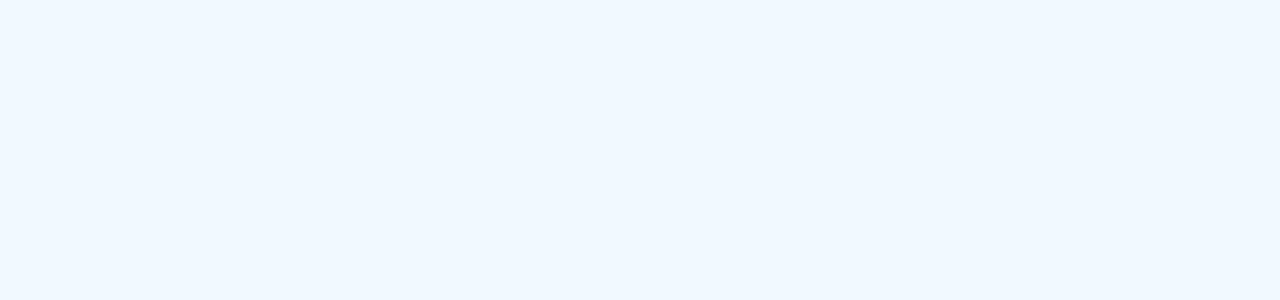
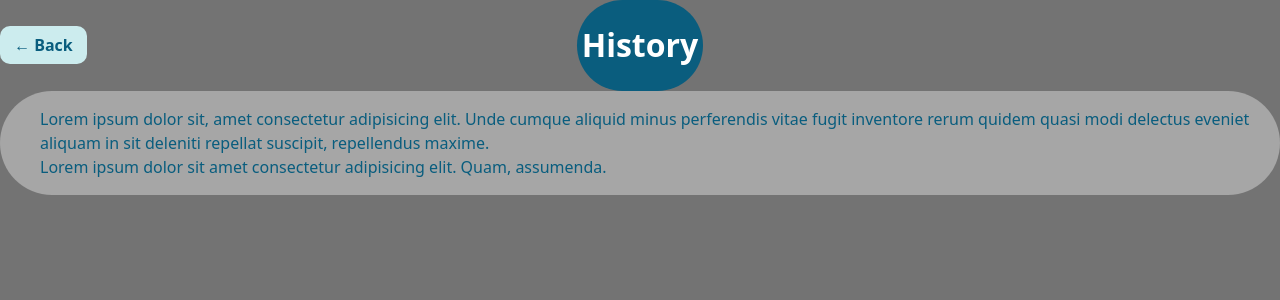
Before and after one commit to eddie-reyes/dtt, a React (Vite) app: page /history in a window 1280 px wide. Before the commit this address had no page. Shown: the top 300 px of the page. Built offline with nearby package versions, Linux system fonts and the light colour scheme.

Commit message:
begin work on history page

```diff
--- a/src/App.jsx
+++ b/src/App.jsx
@@ -4,6 +4,7 @@ import Home from './pages/HomePage.jsx';
 import './App.module.css'
 import CalculatorPage from './pages/CalculatorPage.jsx'
 import LogInPage from './pages/LoginPage.jsx';
+import HistoryPage from './pages/HistoryPage.jsx';
 
 
 function App() {
@@ -14,6 +15,7 @@ function App() {
 		<Route path="/" element={<Home />} />
 		<Route path="/calculator" element={<CalculatorPage />}/>
     <Route path="/login" element={<LogInPage />}/>
+    <Route path="/history" element={<HistoryPage />}/>
 	</Routes>
 
       // <div>
--- /dev/null
+++ b/src/components/History/History.jsx
@@ -0,0 +1,25 @@
+import { Link } from "react-router-dom";
+import styles from "./History.module.css";
+
+export default function history() {
+    return (
+    <div className={styles.body}>
+        <div className={styles.exit}>
+            <Link to="/" className={styles.backButton}>
+                ← Back
+            </Link>
+        </div>
+
+        <div className={styles.title}>
+            <h1>History</h1>
+        </div>
+
+        <div className={styles.content}>
+            <ul className={styles.list}>
+                <li>Lorem ipsum dolor sit, amet consectetur adipisicing elit. Unde cumque aliquid minus perferendis vitae fugit inventore rerum quidem quasi modi delectus eveniet aliquam in sit deleniti repellat suscipit, repellendus maxime.</li>
+                <li>Lorem ipsum dolor sit amet consectetur adipisicing elit. Quam, assumenda.</li>
+            </ul>
+        </div>
+    </div>
+    )
+}
--- /dev/null
+++ b/src/components/History/History.module.css
@@ -0,0 +1,77 @@
+.body {
+    display: grid;
+    flex-direction: row;
+    flex-wrap: nowrap;
+    grid-template-columns: 1fr 1fr 1fr;
+    align-items: start;
+    align-content: stretch;
+    justify-items: start;
+    justify-content: stretch;
+}
+
+.body:before {
+    content: "";
+    position: absolute;
+    top: 0;
+    left: 0;
+    width: 100%;
+    height: 100%;
+    background: #737373FF;
+    z-index: -1; /* Ensure the overlay is behind the content */
+}
+
+.exit {
+    align-self: center;
+    grid-column: 1;
+    grid-row: 1;
+}
+
+.title {
+     flex:  0 ;
+     grid-column: 2;
+     grid-row: 1;
+     align-self: center;
+     justify-self: center;
+
+     color: white;
+     background: #0a5d7e;
+     border-radius: 90px;
+     padding-inline: 5px;
+}
+
+.backButton {
+  text-decoration: none;
+  padding: 8px 14px;
+  border-radius: 10px;
+  background: var(--light-teal);
+  color: var(--dark-teal);
+  font-weight: 600;
+  grid-column: 1;
+  grid-row: 1;
+}
+
+.backButton:hover {
+  background: var(--green);
+  color: white;
+}
+
+.content {
+    display: flex;
+    flex-direction: column;
+    flex-wrap: nowrap;
+    align-items: start;
+    align-content: stretch;
+    justify-content: start;
+
+    align-self: left;
+    justify-self: left;
+    grid-column: 1 / 4;
+    grid-row: 2;
+
+    background: #a6a6a6FF;
+    border-radius: 90px;
+}
+
+.list {
+    list-style-type: none;
+}
--- /dev/null
+++ b/src/pages/HistoryPage.jsx
@@ -0,0 +1,9 @@
+import History from "../components/History/History.jsx";
+
+export default function HistoryPage () {
+  return (
+    <div>
+      <History />
+    </div>
+  );
+}
--- a/src/pages/LogInPage.jsx
+++ b/src/pages/LogInPage.jsx
@@ -1,9 +1,9 @@
-import styles from "../App.module.css";
+// import styles from "../App.module.css";
 import Login from "../components/Login/Login.jsx";
 
 export default function LoginPage () {
   return (
-    <div className={styles.page}>
+    <div>
       <Login />
     </div>
   );
```
Also changed, not shown: src/components/Login/Login.jsx (+5 -5 lines).
